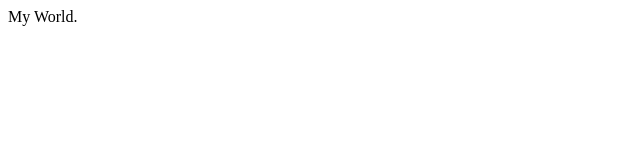
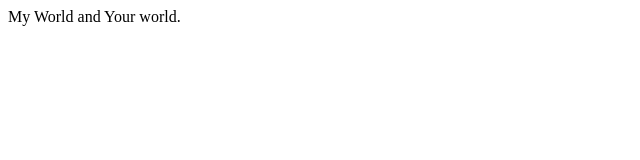
Before and after one commit to Anil-kumar9861/Project, a plain HTML site: page index.html in a window 1280 px wide. Shown: the whole page, without its empty margins (0-640 px from the left). Drawn offline with Linux system fonts and the light colour scheme.

Commit message:
Update index.html

```diff
--- a/index.html
+++ b/index.html
@@ -3,6 +3,6 @@
         <title>index</title>
     </head>
     <body>
-        <p>My World.</p>
+        <p>My World and Your world.</p>
     </body>
 </html>
```
